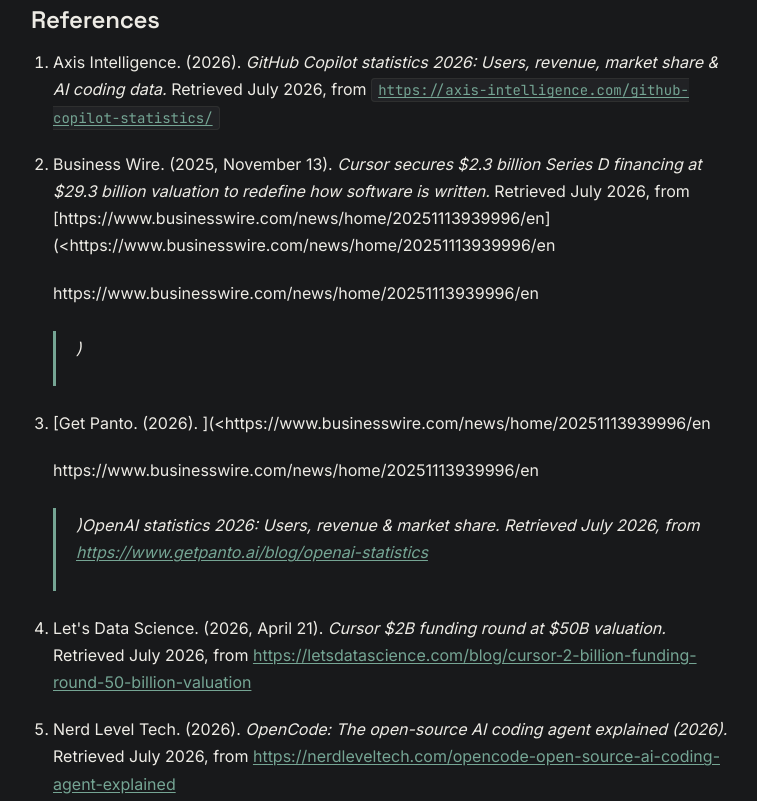
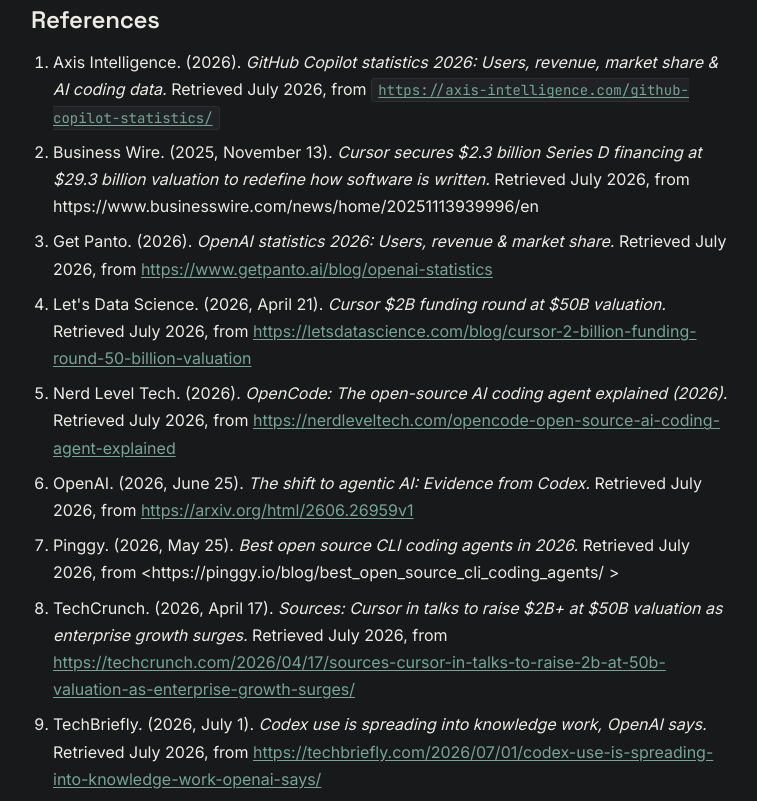
Before and after one commit to Straventis/blogPosts, an Eleventy site: page src/posts/agentic-platforms.md in a window 1280 px wide. Shown: the part 6140-6941 px from the top of the page, without its empty margins (257-1014 px from the left). Built offline with nearby package versions, Linux system fonts and the light colour scheme; Eleventy itself is replaced by a stand-in of ours; files that its build step writes are made by us from their sources.

Commit message:
Update Blog Posts “agentic-platforms”

```diff
--- a/src/posts/agentic-platforms.md
+++ b/src/posts/agentic-platforms.md
@@ -86,16 +86,8 @@ That verification gap, the space between "the agent shipped it" and "the org can
 ## References
 
 1. Axis Intelligence. (2026). *GitHub Copilot statistics 2026: Users, revenue, market share & AI coding data.* Retrieved July 2026, from [`https://axis-intelligence.com/github-copilot-statistics/`](https://axis-intelligence.com/github-copilot-statistics/)
-2. Business Wire. (2025, November 13). *Cursor secures $2.3 billion Series D financing at $29.3 billion valuation to redefine how software is written.* Retrieved July 2026, from [https://www.businesswire.com/news/home/20251113939996/en](<https://www.businesswire.com/news/home/20251113939996/en
-
-   https://www.businesswire.com/news/home/20251113939996/en
-
-   >)
-3. [Get Panto. (2026). ](<https://www.businesswire.com/news/home/20251113939996/en
-
-   https://www.businesswire.com/news/home/20251113939996/en
-
-   >)*OpenAI statistics 2026: Users, revenue & market share.* Retrieved July 2026, from <https://www.getpanto.ai/blog/openai-statistics>
+2. Business Wire. (2025, November 13). *Cursor secures $2.3 billion Series D financing at $29.3 billion valuation to redefine how software is written.* Retrieved July 2026, from https://www.businesswire.com/news/home/20251113939996/en
+3. Get Panto. (2026). *OpenAI statistics 2026: Users, revenue & market share.* Retrieved July 2026, from <https://www.getpanto.ai/blog/openai-statistics>
 4. Let's Data Science. (2026, April 21). *Cursor $2B funding round at $50B valuation.* Retrieved July 2026, from <https://letsdatascience.com/blog/cursor-2-billion-funding-round-50-billion-valuation>
 5. Nerd Level Tech. (2026). *OpenCode: The open-source AI coding agent explained (2026).* Retrieved July 2026, from <https://nerdleveltech.com/opencode-open-source-ai-coding-agent-explained>
 6. OpenAI. (2026, June 25). *The shift to agentic AI: Evidence from Codex.* Retrieved July 2026, from <https://arxiv.org/html/2606.26959v1>
```
